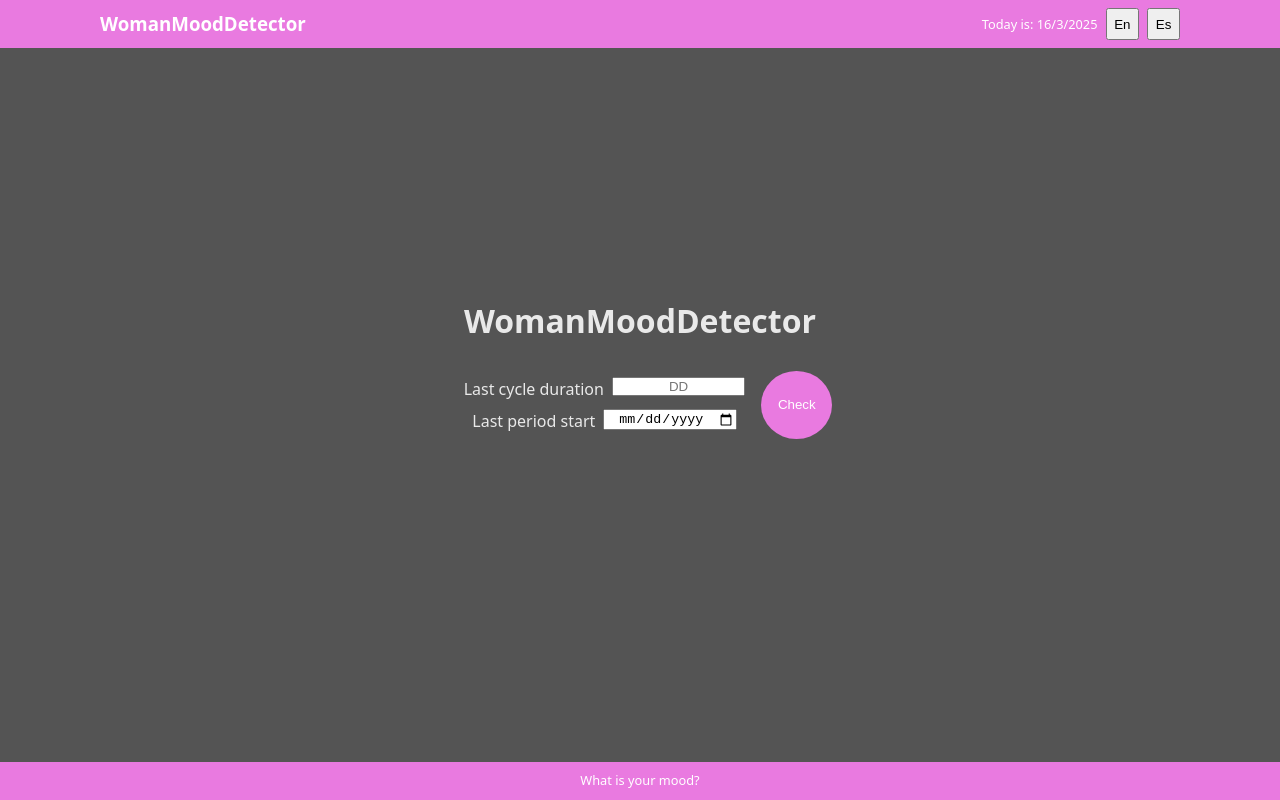
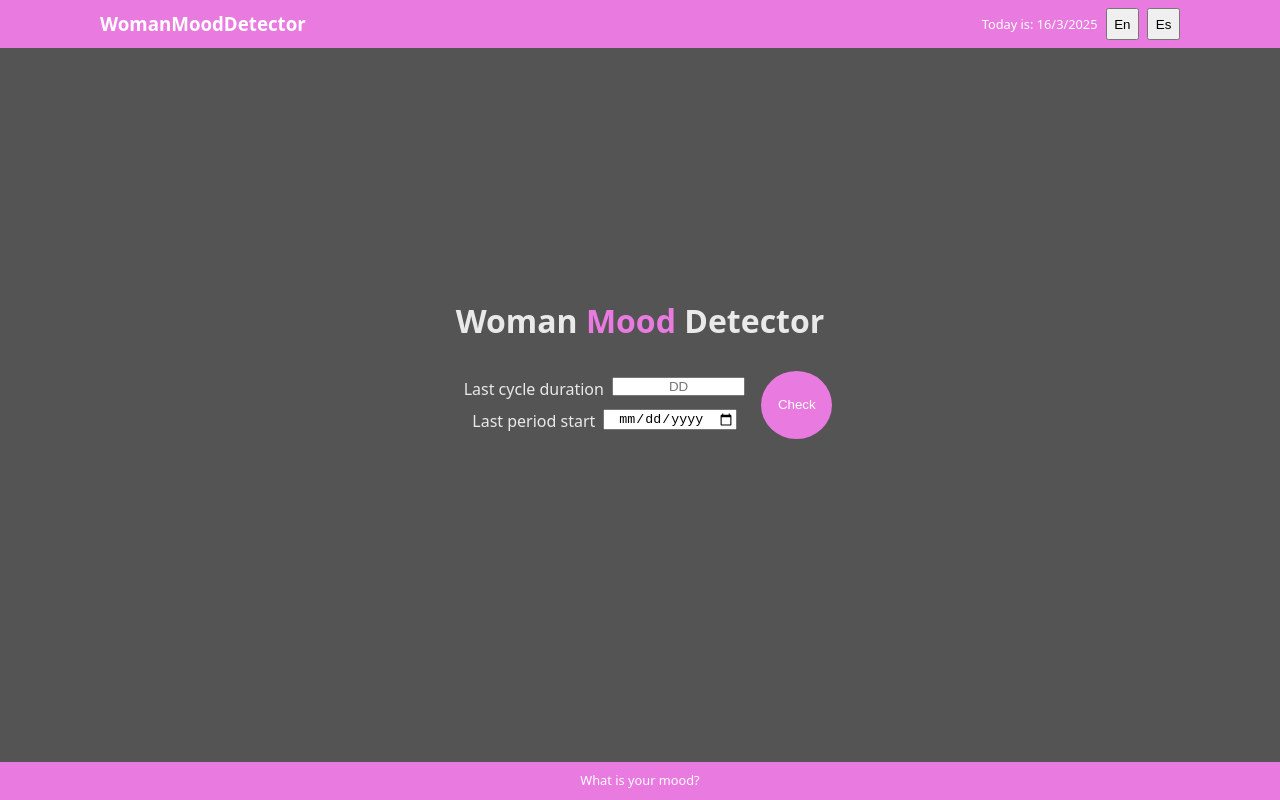
Before and after one commit to zwiva/emo-tracker, a React (Vite) app: page / in a window 1280 px wide. Built offline with nearby package versions, Linux system fonts and the light colour scheme.

Commit message:
fix home

```diff
--- a/src/views/Home.jsx
+++ b/src/views/Home.jsx
@@ -86,7 +86,7 @@ const Home = ({ date }) => {
   return (
     <>
       <div className="text-center">
-        <h1>WomanMoodDetector</h1>
+        <h1>Woman <span className='text-pink'>Mood</span> Detector</h1>
       </div>
       <div className="flex-center" id="setData" style={{ alignItems: 'center' }}>
         <div id="form" className="form__body m-1 flex-center text-center">
```
